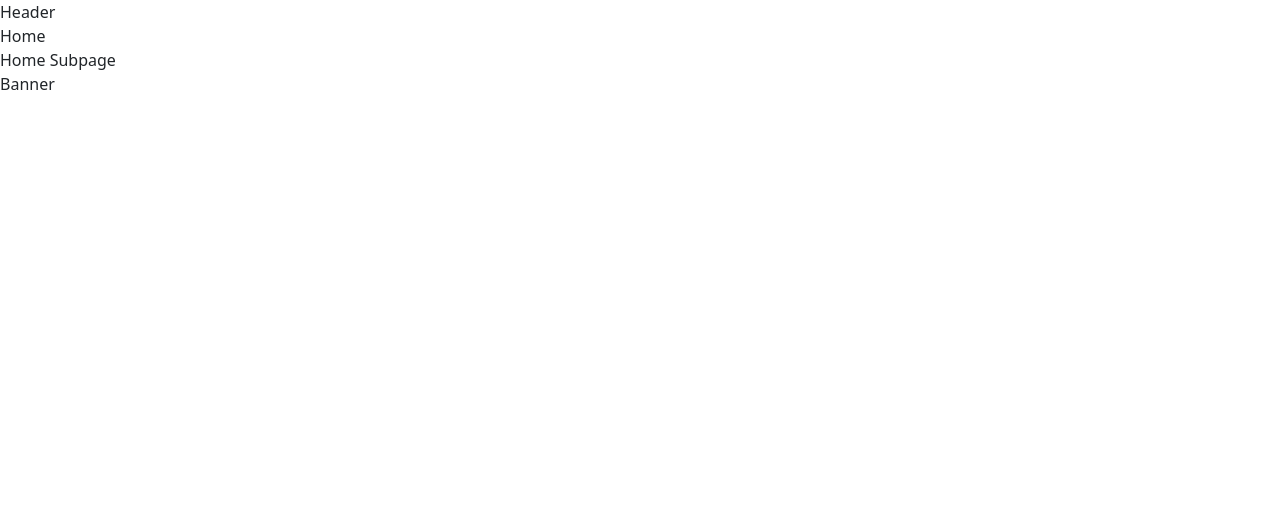
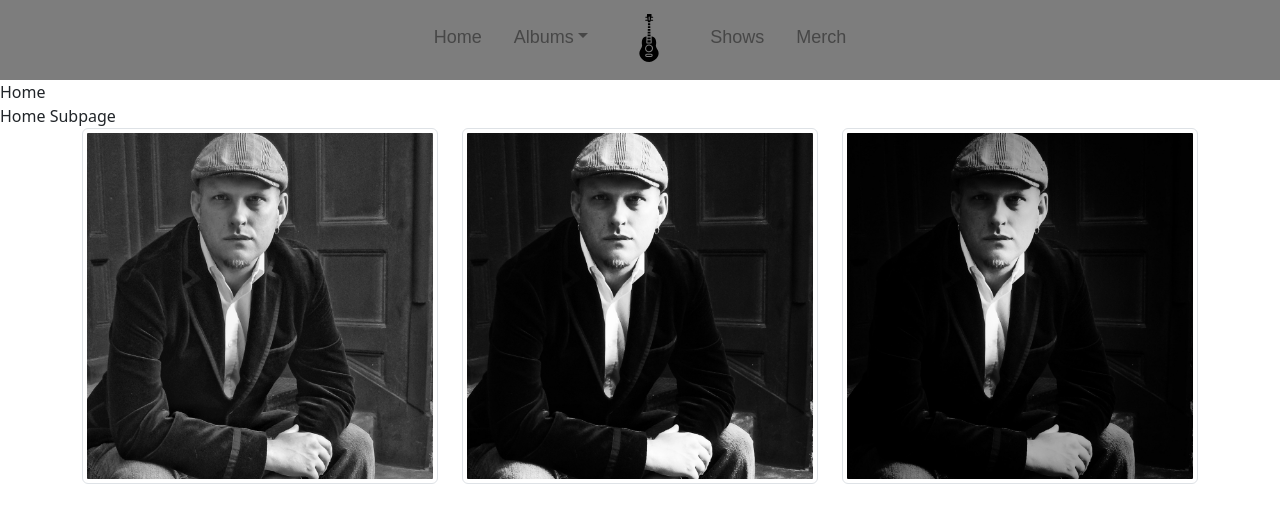
Before and after one commit to HelenIL/colemanlindberg, a React (Create React App) app: page / in a window 1280 px wide. Shown: the top 522 px of the page. Built offline with nearby package versions, Linux system fonts and the light colour scheme.

Commit message:
added: header content; banner content

```diff
--- a/src/components/banner/banner.tsx
+++ b/src/components/banner/banner.tsx
@@ -1,4 +1,10 @@
-
+import Col from 'react-bootstrap/Col';
+import Container from 'react-bootstrap/Container';
+import Image from 'react-bootstrap/Image';
+import Row from 'react-bootstrap/Row';
+import headshotOne from '../../assets/headshot_bw_1.jpg'
+import headshotTwo from '../../assets/headshot_bw_2.jpg';
+import headshotThree from '../../assets/headshot_bw_3.jpg';
 
 
 
@@ -6,7 +12,20 @@ export default function Banner() {
 
     return (
 <>
-<div>Banner</div>
+<Container>
+      <Row>
+        <Col xs={6} md={4}>
+          <Image src={headshotOne} thumbnail />
+        </Col>
+        <Col xs={6} md={4}>
+          <Image src={headshotTwo} thumbnail />
+        </Col>
+        <Col xs={6} md={4}>
+          <Image src={headshotThree} thumbnail />
+        </Col>
+      </Row>
+    </Container>
+
 </>
 
     )
--- a/src/components/header/header.tsx
+++ b/src/components/header/header.tsx
@@ -1,11 +1,32 @@
-
-
+import logo from "../../assets/cl_gt_only.svg"
+import Nav from 'react-bootstrap/Nav';
+import NavDropdown from 'react-bootstrap/NavDropdown';
 
 
 export default function Header () {
 
     return (
 
-        <div>Header</div>
+          <Nav id="txt" className="justify-content-center header"  activeKey="/">
+
+        <Nav.Item className="--bs-gray-dark">
+          <Nav.Link href="/">Home</Nav.Link>
+        </Nav.Item>
+        <NavDropdown title="Albums" id="navbarScrollingDropdown">
+              <NavDropdown.Item href="/albums/owntheview">Own The View</NavDropdown.Item>
+              <NavDropdown.Item href="/albums/makingmyname">
+                Making My Name
+              </NavDropdown.Item>
+            </NavDropdown>
+           <img src={logo} alt="logo" width="90" height='60px' style={{ marginTop: '.5rem'}}  />
+
+
+            <Nav.Item className="--bs-gray-dark">
+          <Nav.Link href="/about">Shows</Nav.Link>
+        </Nav.Item>
+         <Nav.Item className="--bs-gray-dark">
+          <Nav.Link href="/contact">Merch</Nav.Link>
+        </Nav.Item>
+      </Nav>
     )
 }
--- a/src/index.css
+++ b/src/index.css
@@ -11,3 +11,30 @@ code {
   font-family: source-code-pro, Menlo, Monaco, Consolas, 'Courier New',
     monospace;
 }
+
+
+/* Header Styles */
+
+#txt .nav-link {
+  font-family: "Michroma", sans-serif;
+  color: #474747;
+  font-weight: 500;
+  font-size: large;
+  margin-top: 1rem;
+/* margin-right: 20px;
+margin-left: 20px; */
+
+}
+
+.header {
+  background-color: #7D7D7D;
+  height: 80px;
+  width: 100%;
+
+}
+
+ .dropdown-item  {
+  font-family: "Michroma", sans-serif;
+  font-size: 12px;
+  font-weight: bold;
+}
```
